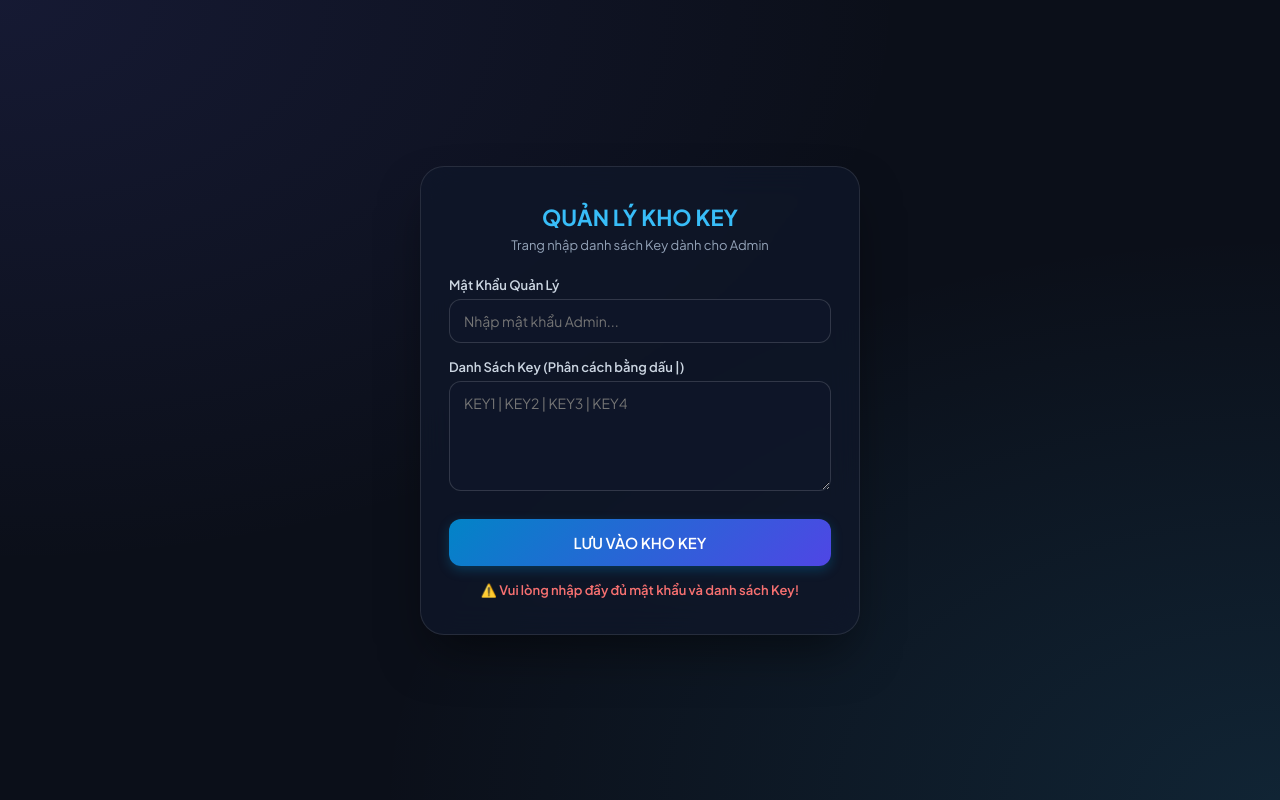
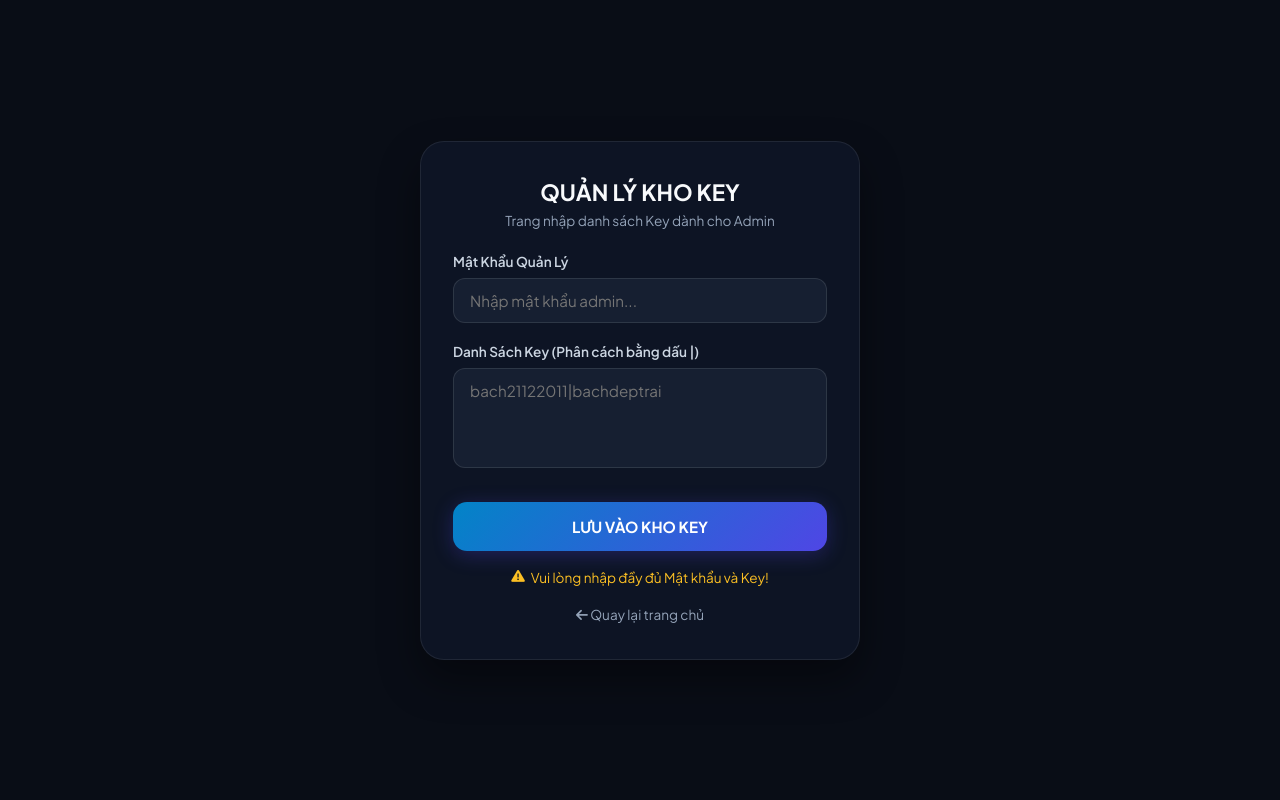
Before and after one commit to xuanbach21122011-prog/webgetkey, a website: page GetKey-Web/public/admin.html in a window 1280 px wide. Both pictures are taken after a click on the button "LƯU VÀO KHO KEY". Drawn offline with Linux system fonts and the light colour scheme.

Commit message:
Update admin.html

```diff
--- a/GetKey-Web/public/admin.html
+++ b/GetKey-Web/public/admin.html
@@ -3,8 +3,9 @@
 <head>
     <meta charset="UTF-8">
     <meta name="viewport" content="width=device-width, initial-scale=1.0">
-    <title>Trang Quản Lý Kho Key</title>
+    <title>Quản Lý Kho Key</title>
     <link href="https://fonts.googleapis.com/css2?family=Plus+Jakarta+Sans:wght@400;500;600;700&display=swap" rel="stylesheet">
+    <link rel="stylesheet" href="https://cdnjs.cloudflare.com/ajax/libs/font-awesome/6.4.0/css/all.min.css">
     <style>
         * {
             margin: 0;
@@ -14,104 +15,116 @@
         }
 
         body {
-            background-color: #0b0f19;
-            background-image:
-                radial-gradient(at 0% 0%, rgba(99, 102, 241, 0.12) 0px, transparent 50%),
-                radial-gradient(at 100% 100%, rgba(56, 189, 248, 0.12) 0px, transparent 50%);
+            background: #090d16;
+            color: #f1f5f9;
             min-height: 100vh;
             display: flex;
+            align-items: center;
             justify-content: center;
-            align-items: center;
             padding: 20px;
-            color: #f8fafc;
         }
 
         .card {
             background: rgba(15, 23, 42, 0.75);
-            backdrop-filter: blur(16px);
-            -webkit-backdrop-filter: blur(16px);
-            border: 1px solid rgba(255, 255, 255, 0.1);
+            border: 1px solid rgba(255, 255, 255, 0.08);
+            backdrop-filter: blur(20px);
             border-radius: 24px;
-            padding: 36px 28px;
+            padding: 36px 32px;
             width: 100%;
             max-width: 440px;
-            box-shadow: 0 25px 50px -12px rgba(0, 0, 0, 0.5);
+            box-shadow: 0 20px 40px rgba(0, 0, 0, 0.4);
         }
 
         h2 {
-            font-size: 22px;
+            font-size: 1.4rem;
             font-weight: 700;
-            color: #38bdf8;
+            text-align: center;
+            color: #f8fafc;
             margin-bottom: 6px;
-            text-align: center;
+            text-transform: uppercase;
         }
 
-        p.subtitle {
+        p.sub {
+            font-size: 0.85rem;
             color: #94a3b8;
-            font-size: 13px;
             text-align: center;
             margin-bottom: 24px;
         }
 
         .form-group {
-            margin-bottom: 16px;
+            margin-bottom: 20px;
         }
 
         label {
             display: block;
-            font-size: 13px;
+            font-size: 0.85rem;
             font-weight: 600;
             color: #cbd5e1;
-            margin-bottom: 6px;
+            margin-bottom: 8px;
         }
 
         input[type="password"], textarea {
             width: 100%;
-            padding: 12px 14px;
-            background: rgba(15, 23, 42, 0.8);
-            border: 1px solid rgba(255, 255, 255, 0.15);
+            background: rgba(30, 41, 59, 0.6);
+            border: 1px solid rgba(255, 255, 255, 0.1);
             border-radius: 12px;
+            padding: 12px 16px;
             color: #ffffff;
-            font-size: 14px;
+            font-size: 0.95rem;
             outline: none;
-            transition: all 0.2s;
+            transition: border-color 0.3s;
         }
 
         input[type="password"]:focus, textarea:focus {
             border-color: #38bdf8;
-            box-shadow: 0 0 0 3px rgba(56, 189, 248, 0.15);
         }
 
         textarea {
-            resize: vertical;
-            min-height: 110px;
+            height: 100px;
+            resize: none;
         }
 
-        .btn {
+        .btn-submit {
             width: 100%;
-            padding: 14px;
             background: linear-gradient(135deg, #0284c7 0%, #4f46e5 100%);
+            border: none;
             color: #ffffff;
-            font-size: 15px;
-            font-weight: 600;
-            border: none;
-            border-radius: 12px;
+            padding: 15px;
+            border-radius: 14px;
+            font-size: 0.95rem;
+            font-weight: 700;
             cursor: pointer;
-            transition: all 0.3s;
-            box-shadow: 0 4px 12px rgba(2, 132, 199, 0.3);
-            margin-top: 8px;
+            transition: all 0.3s ease;
+            box-shadow: 0 4px 20px rgba(79, 70, 229, 0.3);
+            margin-top: 10px;
         }
 
-        .btn:hover {
+        .btn-submit:hover {
+            opacity: 0.95;
             transform: translateY(-2px);
-            box-shadow: 0 8px 20px rgba(2, 132, 199, 0.4);
         }
 
-        #msg {
-            margin-top: 16px;
-            font-size: 13px;
+        .status-msg {
+            margin-top: 18px;
+            font-size: 0.85rem;
             text-align: center;
-            font-weight: 600;
+            display: flex;
+            align-items: center;
+            justify-content: center;
+            gap: 6px;
+        }
+
+        .home-link {
+            display: block;
+            text-align: center;
+            margin-top: 20px;
+            color: #94a3b8;
+            text-decoration: none;
+            font-size: 0.85rem;
+        }
+
+        .home-link:hover {
+            color: #38bdf8;
         }
     </style>
 </head>
@@ -119,53 +132,66 @@
 
     <div class="card">
         <h2>QUẢN LÝ KHO KEY</h2>
-        <p class="subtitle">Trang nhập danh sách Key dành cho Admin</p>
+        <p class="sub">Trang nhập danh sách Key dành cho Admin</p>
 
         <div class="form-group">
             <label>Mật Khẩu Quản Lý</label>
-            <input type="password" id="adminPass" placeholder="Nhập mật khẩu Admin...">
+            <input type="password" id="password" placeholder="Nhập mật khẩu admin...">
         </div>
 
         <div class="form-group">
             <label>Danh Sách Key (Phân cách bằng dấu |)</label>
-            <textarea id="rawKeys" placeholder="KEY1 | KEY2 | KEY3 | KEY4"></textarea>
+            <textarea id="keys" placeholder="bach21122011|bachdeptrai"></textarea>
         </div>
 
-        <button class="btn" onclick="addKeys()">LƯU VÀO KHO KEY</button>
-        <div id="msg"></div>
+        <button class="btn-submit" onclick="addKeys()">
+            LƯU VÀO KHO KEY
+        </button>
+
+        <div id="status" class="status-msg" style="display: none;"></div>
+
+        <a href="/" class="home-link"><i class="fa-solid fa-arrow-left"></i> Quay lại trang chủ</a>
     </div>
 
     <script>
         async function addKeys() {
-            const password = document.getElementById('adminPass').value;
-            const rawKeys = document.getElementById('rawKeys').value;
-            const msg = document.getElementById('msg');
+            const password = document.getElementById('password').value.trim();
+            const keys = document.getElementById('keys').value.trim();
+            const statusDiv = document.getElementById('status');
 
-            if (!password || !rawKeys) {
-                msg.style.color = '#f87171';
-                msg.innerText = '⚠️ Vui lòng nhập đầy đủ mật khẩu và danh sách Key!';
+            if (!password || !keys) {
+                statusDiv.style.display = 'flex';
+                statusDiv.style.color = '#fbbf24';
+                statusDiv.innerHTML = '<i class="fa-solid fa-triangle-exclamation"></i> Vui lòng nhập đầy đủ Mật khẩu và Key!';
                 return;
             }
+
+            statusDiv.style.display = 'flex';
+            statusDiv.style.color = '#38bdf8';
+            statusDiv.innerHTML = '<i class="fa-solid fa-spinner fa-spin"></i> Đang lưu vào kho...';
 
             try {
                 const res = await fetch('/api/admin/add-keys', {
                     method: 'POST',
                     headers: { 'Content-Type': 'application/json' },
-                    body: JSON.stringify({ password, rawKeys })
+                    body: JSON.stringify({ password, keys })
                 });
 
                 const data = await res.json();
+
+                statusDiv.style.display = 'flex';
                 if (data.success) {
-                    msg.style.color = '#4ade80';
-                    msg.innerHTML = `✓ Đã thêm <strong>${data.added}</strong> Key! Tổng trong kho: <strong>${data.total}</strong>`;
-                    document.getElementById('rawKeys').value = '';
+                    statusDiv.style.color = '#4ade80';
+                    statusDiv.innerHTML = `<i class="fa-solid fa-circle-check"></i> ${data.message}`;
+                    document.getElementById('keys').value = ''; // Làm sạch ô nhập Key
                 } else {
-                    msg.style.color = '#f87171';
-                    msg.innerText = '⚠️ ' + data.message;
+                    statusDiv.style.color = '#f87171';
+                    statusDiv.innerHTML = `<i class="fa-solid fa-triangle-exclamation"></i> ${data.message}`;
                 }
-            } catch (e) {
-                msg.style.color = '#f87171';
-                msg.innerText = '⚠️ Không thể kết nối đến Server!';
+            } catch (err) {
+                statusDiv.style.display = 'flex';
+                statusDiv.style.color = '#f87171';
+                statusDiv.innerHTML = '<i class="fa-solid fa-triangle-exclamation"></i> Lỗi kết nối Server!';
             }
         }
     </script>
```
